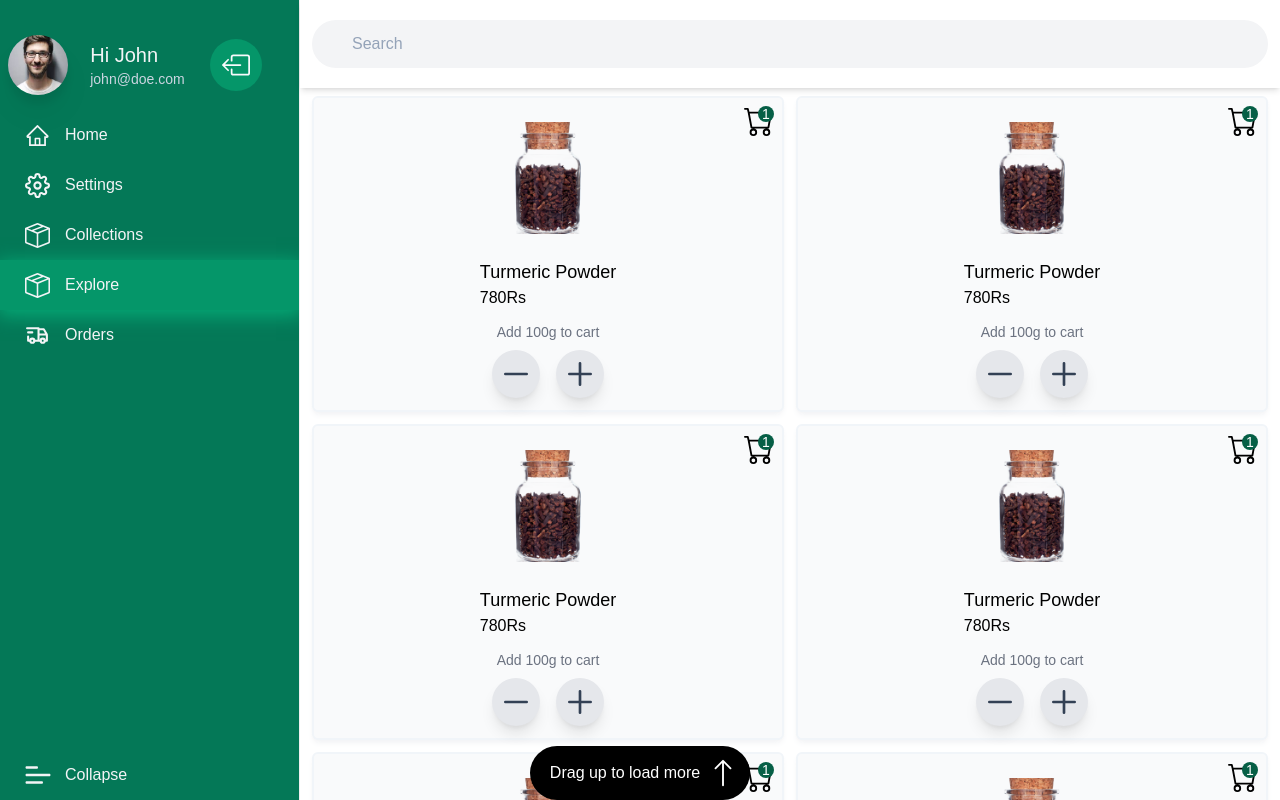
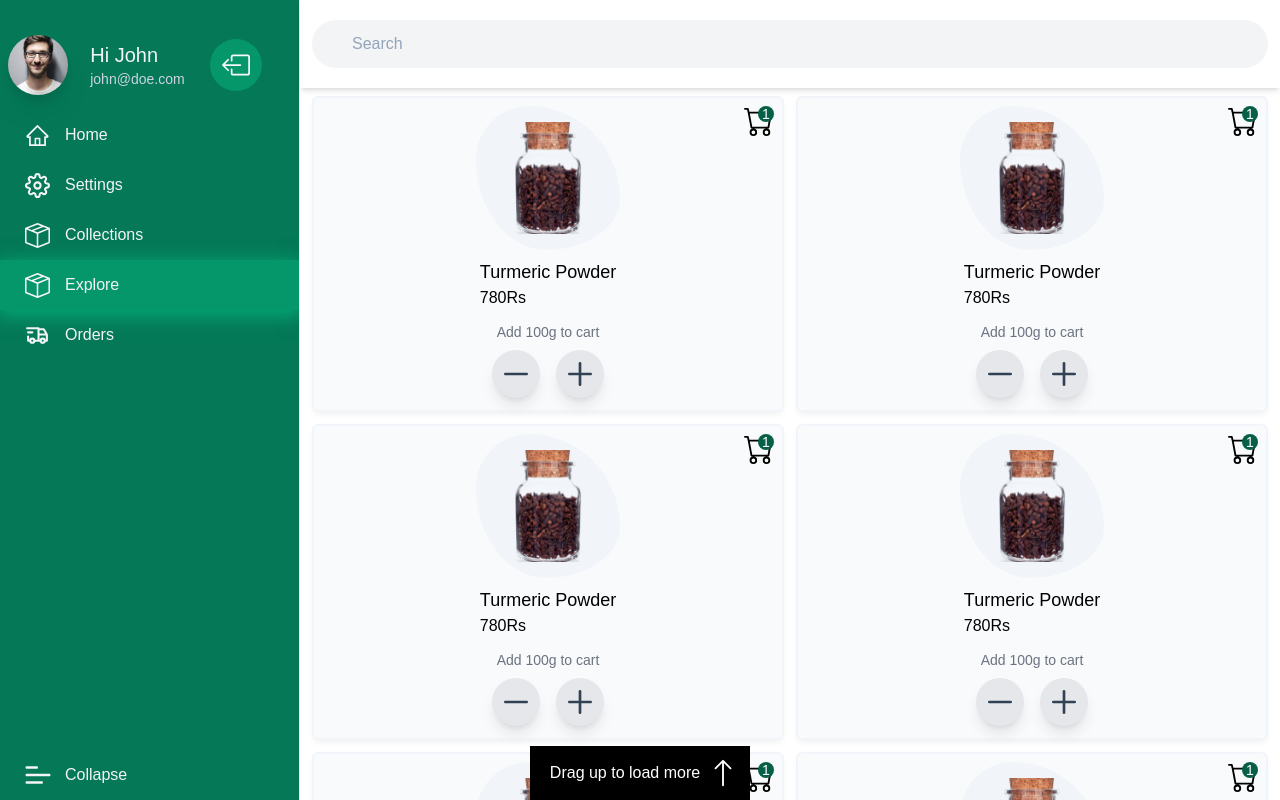
Before and after one commit to kidfromjupiter/taste, a Next.js app in the folder taste-frontend/: page /explore in a window 1280 px wide. Built offline with nearby package versions, Linux system fonts and the light colour scheme.

Commit message:
added animated blob to the background of product

```diff
--- a/taste-frontend/src/app/explore/page.tsx
+++ b/taste-frontend/src/app/explore/page.tsx
@@ -2,14 +2,8 @@
 
 import ProductCard from "@/components/ProductCard";
 import SearchBar from "@/components/SearchBar/SearchBar";
-import React, {
-	useRef,
-	useCallback,
-	UIEvent,
-	useState,
-	useEffect,
-} from "react";
-import { useSpring, animated } from "@react-spring/web";
+import React, { useRef, useState, useEffect } from "react";
+import { useSpring, animated, useSpringRef } from "@react-spring/web";
 import { BsArrowUp } from "react-icons/bs";
 import FramerWrapper from "@/components/FramerWrapper";
 import { AiOutlineLoading } from "react-icons/ai";
@@ -23,29 +17,70 @@ import {
 	useTransform,
 	useSpring as framerSpring,
 	AnimatePresence,
+	useTime,
+	useAnimationControls,
 } from "framer-motion";
 type Props = {};
 
 const ExplorePage = (props: Props) => {
 	const ref = useRef<HTMLDivElement>(null);
+
+	//detecting viewport entry of last list item
 	const scrollContainerRef = useRef<HTMLDivElement>(null);
 	const bottomIntersectionDiv = useRef<HTMLDivElement>(null);
+	useEffect(() => {
+		if (bottomIntersectionDiv.current) {
+			const observer = new IntersectionObserver(
+				([entry]) => {
+					if (entry.isIntersecting) {
+						setBottom(true);
+					}
+				},
+				{
+					root: scrollContainerRef.current,
+				}
+			);
+			observer.observe(bottomIntersectionDiv.current);
+		}
+	}, []);
+	const [loading, setLoading] = useState(false);
 	const [bottom, setBottom] = useState(false);
 	const [textShown, setTextShown] = useState(true);
 	const scrollYValue = useMotionValue(0);
 	const translateY = framerSpring(0, {
-		stiffness: 200,
+		stiffness: 300,
 		damping: 40,
 	});
+	//animating blobs
+	const borderRadiusBlobControls = useAnimationControls();
+	useEffect(() => {
+		borderRadiusBlobControls.start({
+			borderRadius: [
+				"33% 67% 70% 30% / 30% 30% 70% 70%",
+				"37% 63% 51% 49% / 37% 65% 35% 63%",
+				"36% 64% 64% 36% / 64% 48% 52% 36%",
+				"37% 63% 51% 49% / 30% 30% 70% 70%",
+				"40% 60% 42% 58% / 41% 51% 49% 59%",
+				"33% 67% 70% 30% / 30% 30% 70% 70%",
+			],
+			transform: ["rotateY(0deg)", "rotateY(10deg)"],
+
+			transition: {
+				duration: 30,
+				repeat: Infinity,
+				repeatType: "loop",
+				ease: "easeInOut",
+			},
+		});
+	}, []);
+
+	//drag to load more animations
 	const dragProgress = useMotionValue(0);
 	const animatedColor = useTransform(
 		dragProgress,
 		[0, -200, -250],
 		["#000000", "#059669", "#d97706"]
 	);
-
-	const [loading, setLoading] = useState(false);
-
 	const { scrollY } = useScroll({
 		container: scrollContainerRef,
 		axis: "y",
@@ -63,21 +98,6 @@ const ExplorePage = (props: Props) => {
 			}, 1000);
 		}
 	}, [loading]);
-	useEffect(() => {
-		if (bottomIntersectionDiv.current) {
-			const observer = new IntersectionObserver(
-				([entry]) => {
-					if (entry.isIntersecting) {
-						setBottom(true);
-					}
-				},
-				{
-					root: scrollContainerRef.current,
-				}
-			);
-			observer.observe(bottomIntersectionDiv.current);
-		}
-	}, []);
 
 	useMotionValueEvent(scrollY, "change", (latest) => {
 		if (scrollYValue.get() == 0) {
@@ -104,7 +124,7 @@ const ExplorePage = (props: Props) => {
 					style={{
 						translateY: useTransform(translateY, [0, 100], ["0%", "-100%"]),
 					}}
-					className=" absolute z-10 flex w-full px-3 bg-white py-5 shadow-md"
+					className=" absolute z-20 flex w-full px-3 bg-white py-5 shadow-md"
 					ref={ref}
 				>
 					<SearchBar className=" bg-gray-100 placeholder-slate-400 outline-none ring-0 rounded-full w-full px-10 py-3" />
@@ -117,41 +137,45 @@ const ExplorePage = (props: Props) => {
 						if (i == 9) {
 							return (
 								<div key={i} ref={bottomIntersectionDiv}>
-									<ProductCard />
+									<ProductCard borderStyles={borderRadiusBlobControls} />
 								</div>
 							);
 						}
-						return <ProductCard key={i} />;
+						return (
+							<ProductCard key={i} borderStyles={borderRadiusBlobControls} />
+						);
 					})}
 				</m.div>
 			</m.div>
 			<AnimatePresence>
 				{bottom ? (
 					<motion.div
-						className="absolute bottom-0 right-0 px-16  touch-none text-white justify-center items-center w-full flex"
+						className="absolute bottom-0 right-0 px-16  touch-none text-white justify-center items-center w-full flex z-50"
 						onDrag={(event, info) => {
 							dragProgress.set(info.offset.y);
 							if (info.offset.y < -200) {
 								setLoading(true);
 							}
 						}}
-						style={{}}
 						onDragEnd={() => dragProgress.set(0)}
 						drag="y"
 						dragSnapToOrigin={true}
 						dragElastic={0.5}
 						dragConstraints={{ top: 0 }}
 						dragPropagation={true}
-						exit={{ opacity: 0, y: 100 }}
-						initial={{ opacity: 0, y: 100 }}
-						animate={{ opacity: 1, transition: { type: "spring" }, y: 0 }}
+						exit={{ opacity: 0, translateY: 100 }}
+						initial={{ opacity: 0, translateY: 100 }}
+						animate={{
+							opacity: 1,
+							transition: { duration: 0.5 },
+							translateY: 0,
+						}}
 					>
 						<motion.div
 							style={{
 								backgroundColor: animatedColor,
 							}}
-							layout={true}
-							className=" flex p-3 rounded-full items-center"
+							className=" flex p-3 items-center"
 						>
 							<AnimatePresence>
 								{textShown ? (
--- a/taste-frontend/src/components/FramerWrapper.tsx
+++ b/taste-frontend/src/components/FramerWrapper.tsx
@@ -1,6 +1,6 @@
-import { LazyMotion, m, domAnimation } from "framer-motion";
+import { LazyMotion, m, domAnimation, DragHandlers } from "framer-motion";
 import React from "react";
-
+import { FeatureBundle } from "framer-motion";
 type Props = {
 	children: React.ReactNode;
 };
--- a/taste-frontend/src/components/ProductCard.tsx
+++ b/taste-frontend/src/components/ProductCard.tsx
@@ -3,9 +3,12 @@ import SpringContainer from "./SpringSquare";
 import { AiOutlinePlus, AiOutlineMinus } from "react-icons/ai";
 import { HiOutlinePlus, HiOutlineMinus } from "react-icons/hi";
 import { BsCart } from "react-icons/bs";
-type Props = {};
+import { AnimationControls, m, MotionStyle } from "framer-motion";
+type Props = {
+	borderStyles: AnimationControls;
+};
 
-const ProductCard = (props: Props) => {
+const ProductCard = ({ borderStyles }: Props) => {
 	return (
 		<div className="flex relative select-none lg:cursor-pointer rounded-md bg-gray-50 border-slate-100 border-2 shadow-md shadow-gray-100 flex-col justify-center items-center">
 			<div className="absolute top-2 right-2">
@@ -14,10 +17,17 @@ const ProductCard = (props: Props) => {
 					1
 				</div>
 			</div>
-			<div
-				style={{ backgroundImage: `url(${"/spicebottle.png"})` }}
-				className=" h-28 w-28 bg-cover bg-center my-6"
-			></div>
+			<div className="relative flex justify-center items-center">
+				<div
+					style={{ backgroundImage: `url(${"/spicebottle.png"})` }}
+					className=" h-28 w-28 bg-cover bg-center my-6 z-10"
+				></div>
+				<m.span
+					animate={borderStyles}
+					// style={{ 	borderaRadius: "30% 70% 70% 30% / 30% 52% 48% 70%" }}
+					className="w-36 h-36 m-auto bg-slate-100 absolute"
+				></m.span>
+			</div>
 			<div>
 				<div className="font-medium text-lg">Turmeric Powder</div>
 				<div className=" font-light">780Rs</div>
--- a/taste-frontend/tailwind.config.js
+++ b/taste-frontend/tailwind.config.js
@@ -1,6 +1,7 @@
 /** @type {import('tailwindcss').Config} */
 module.exports = {
 	content: ["./src/**/*.{js,ts,jsx,tsx}"],
+	darkMode: "class",
 	theme: {
 		extend: {
 			boxShadow: {
```
